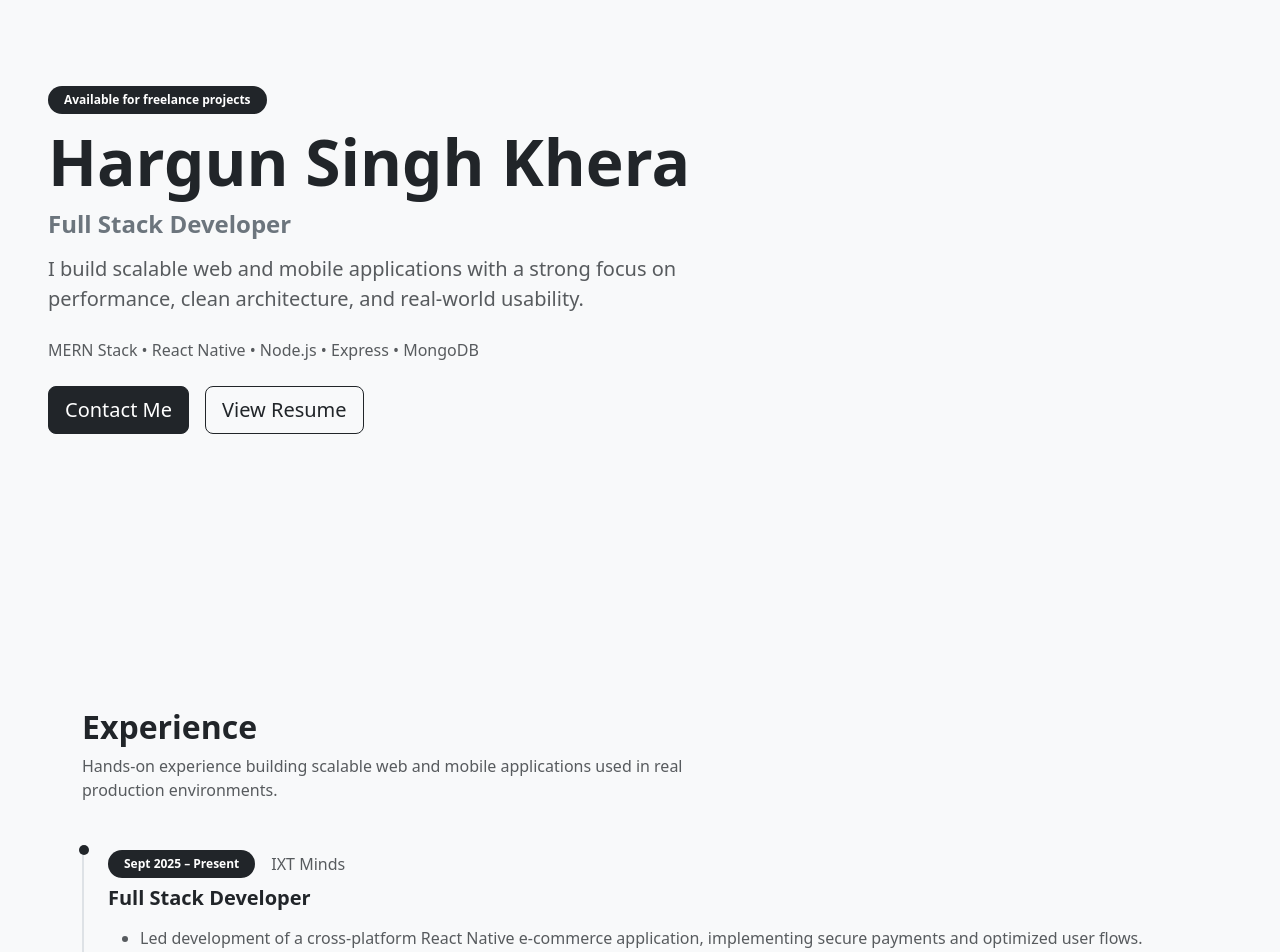
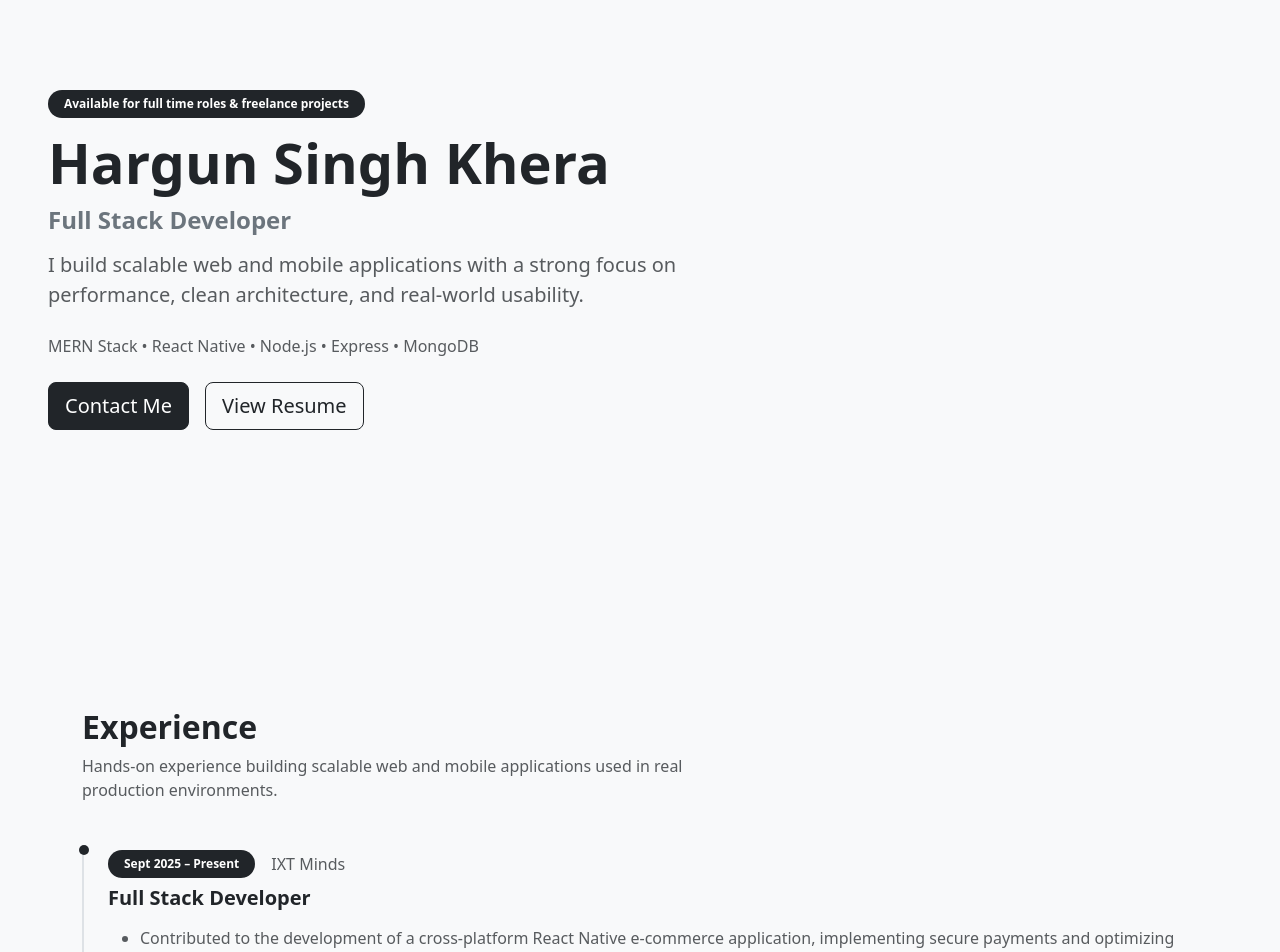
Before and after one commit to hargun-singh-khera/Portfolio, a React (Vite) app: page / in a window 1280 px wide. Shown: the part 140-1092 px from the top of the page. Built offline with nearby package versions, Linux system fonts and the light colour scheme.

Commit message:
second commit

```diff
--- a/src/components/Experience.jsx
+++ b/src/components/Experience.jsx
@@ -42,9 +42,7 @@ export default function Experience() {
 
             <ul className="text-muted">
               <li>
-                Led development of a cross-platform React Native e-commerce
-                application, implementing secure payments and optimized user
-                flows.
+                Contributed to the development of a cross-platform React Native e-commerce application, implementing secure payments and optimizing user flows.
               </li>
               <li>
                 Engineered an AI-powered ad generation platform to automate
@@ -63,7 +61,7 @@ export default function Experience() {
             {/* Tech Stack */}
             <div className="d-flex flex-wrap gap-2 mt-3">
               {techStacks.map(stack =>
-                <span className="badge bg-secondary bg-opacity-10 text-dark">
+                <span key={stack} className="badge bg-secondary bg-opacity-10 text-dark">
                   {stack}
                 </span>
               )}
--- a/src/components/Hero.jsx
+++ b/src/components/Hero.jsx
@@ -1,15 +1,15 @@
 export default function Hero() {
   return (
     <section className="min-vh-100 d-flex align-items-center bg-light">
-      <div className="container-fluid p-5 p-md-6">
+      <div className="container-fluid px-md-5 p-md-6">
         <div className="row">
           <div className="col-lg-8">
             <span className="badge bg-dark rounded-pill px-3 py-2 mb-3">
-              Available for freelance projects
+              Available for full time roles & freelance projects
             </span>
 
 
-            <h1 className="fw-bold display-3 lh-1 mb-3">
+            <h1 className="fw-bold display-4 display-md-3 lh-1 mb-3">
               Hargun Singh Khera
             </h1>
 
```
